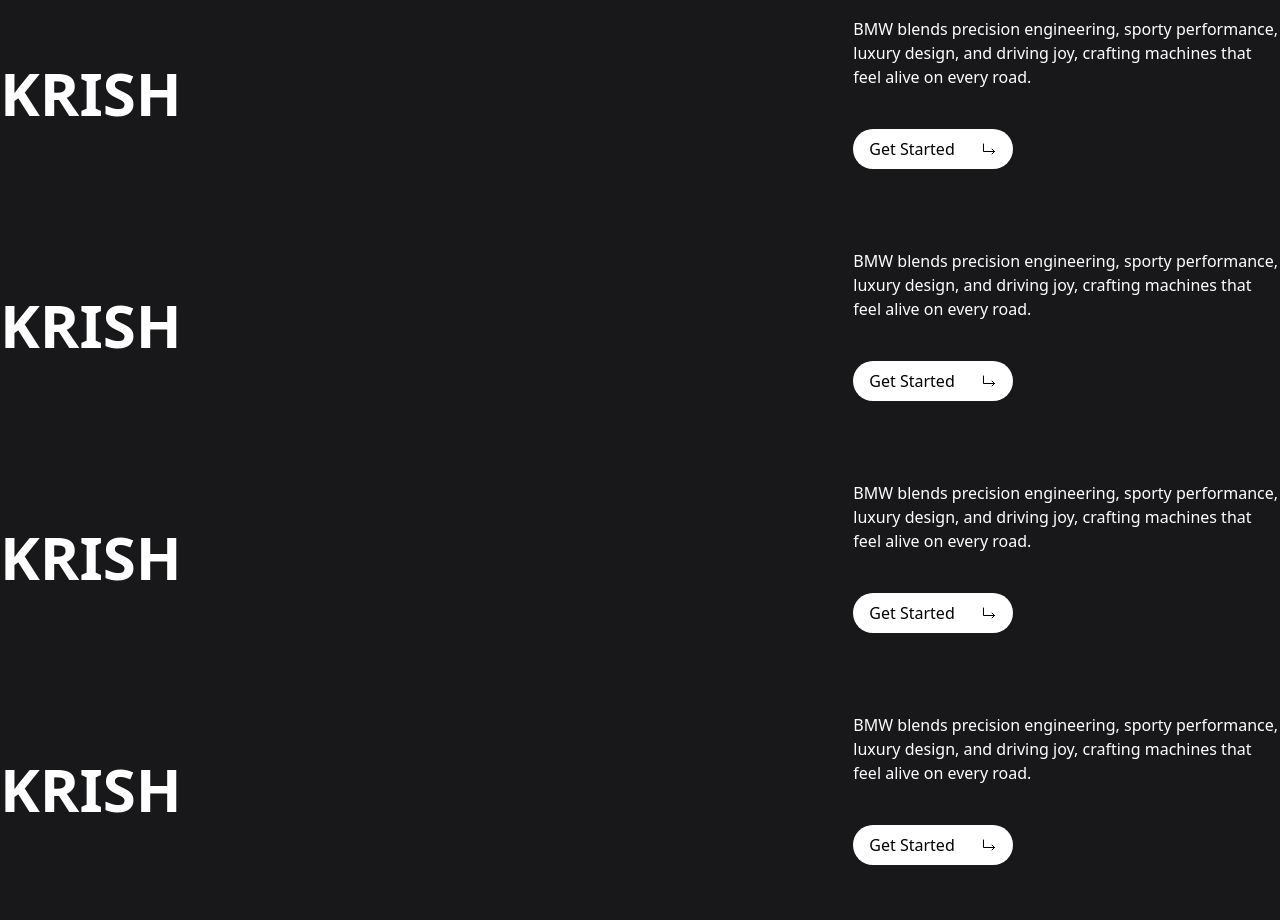
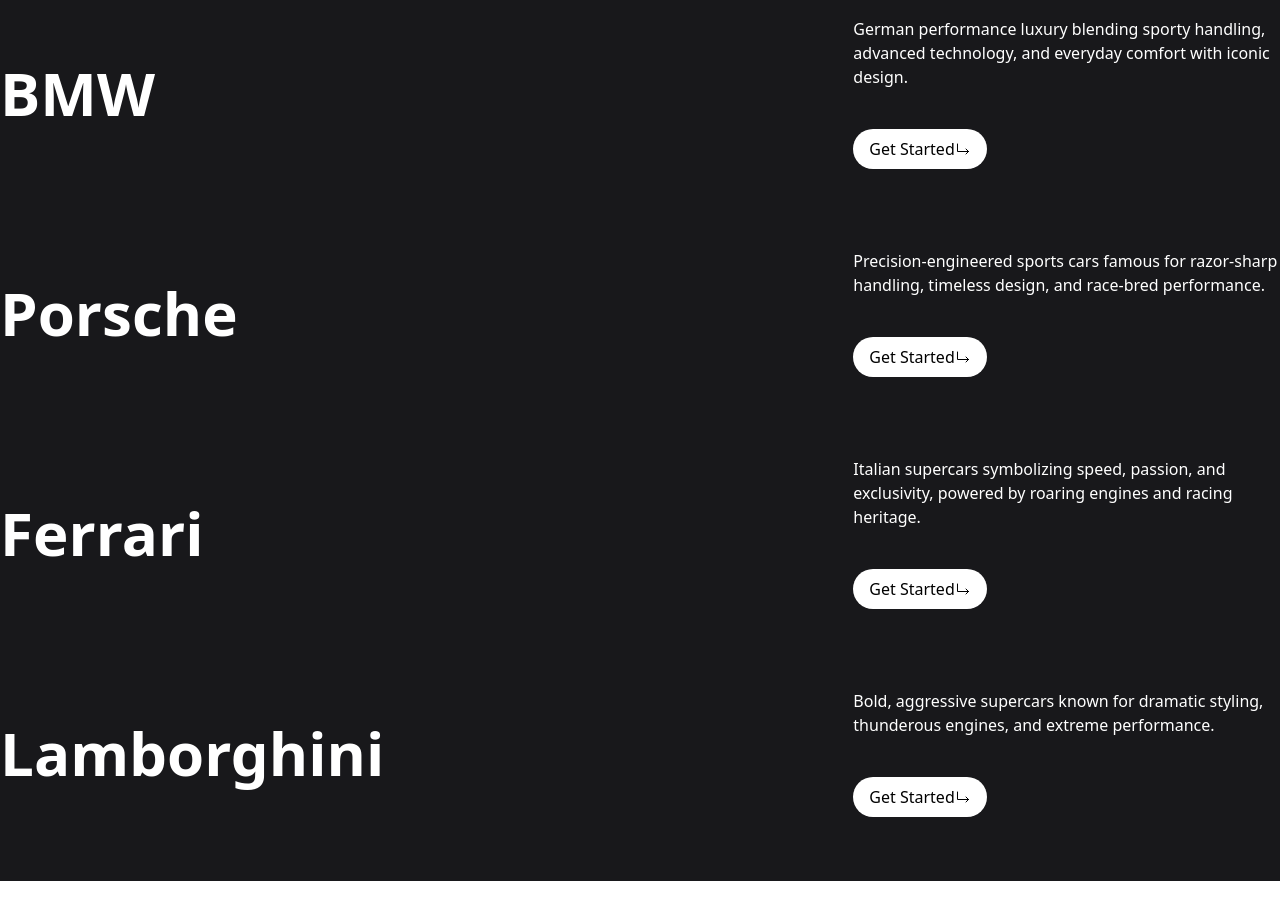
Before and after one commit to YAKSHMEHTA/Refokus, a React (Vite) app: page / in a window 1280 px wide. Shown: the part 720-1640 px from the top of the page. After the commit the page ends 1601 px from the top, so only its background shows below. Built offline with nearby package versions, Linux system fonts and the light colour scheme.

Commit message:
Products component

```diff
--- a/src/Components/Button.jsx
+++ b/src/Components/Button.jsx
@@ -3,10 +3,10 @@
 
 
 
-function Button() {
+function Button({info="Get Started"}) {
   return (
     <div className='max-w-40 text-black rounded-full bg-white px-4 py-2 flex items-center justify-between'>
-      <span className='font-medium'>Get Started </span>
+      <span className='font-medium'>{info} </span>
       <HiOutlineArrowTurnDownRight />
     </div>
   )
--- a/src/Components/Product.jsx
+++ b/src/Components/Product.jsx
@@ -1,17 +1,17 @@
 import React from "react";
 import Button from "./Button";
 
-function Product() {
+function Product({ val }) {
   return (
     <div className="w-full py-10 text-white">
       <div className="max-w-screen-xl mx-auto flex items-center justify-between">
-        <h1 className="capitazile text-6xl font-semibold">KRISH</h1>
+        <h1 className="capitazile text-6xl font-semibold">{val.title}</h1>
         <div className="dets w-1/3">
-          <p className="mb-10">
-            BMW blends precision engineering, sporty performance, luxury design,
-            and driving joy, crafting machines that feel alive on every road.
-          </p>
-          <Button></Button>
+          <p className="mb-10">{val.description}</p>
+          <div className="flex gap-4 justify-between">
+            <Button ></Button>
+            {val.more && <Button info="More" ></Button>}
+          </div>
         </div>
       </div>
     </div>
--- a/src/Components/Products.jsx
+++ b/src/Components/Products.jsx
@@ -1,14 +1,44 @@
-import React from 'react'
-import Product from './Product'
+import React from "react";
+import Product from "./Product";
 function Products() {
+  var data = [
+    {
+      title: "BMW",
+      description:
+        "German performance luxury blending sporty handling, advanced technology, and everyday comfort with iconic design.",
+      live: true,
+      more: false,
+    },
+    {
+      title: "Porsche",
+      description:
+        "Precision-engineered sports cars famous for razor-sharp handling, timeless design, and race-bred performance.",
+      live: true,
+      more: false,
+    },
+    {
+      title: "Ferrari",
+      description:
+        "Italian supercars symbolizing speed, passion, and exclusivity, powered by roaring engines and racing heritage.",
+      live: true,
+      more: false,
+    },
+    {
+      title: "Lamborghini",
+      description:
+        "Bold, aggressive supercars known for dramatic styling, thunderous engines, and extreme performance.",
+      live: true,
+      more: false,
+    },
+  ];
+
   return (
     <div>
-        <Product />
-        <Product />
-        <Product />
-        <Product />
+      {data.map((val,index)=>(
+        <Product val={val}></Product>
+      ))}
     </div>
-  )
+  );
 }
 
-export default Products
+export default Products;
```
